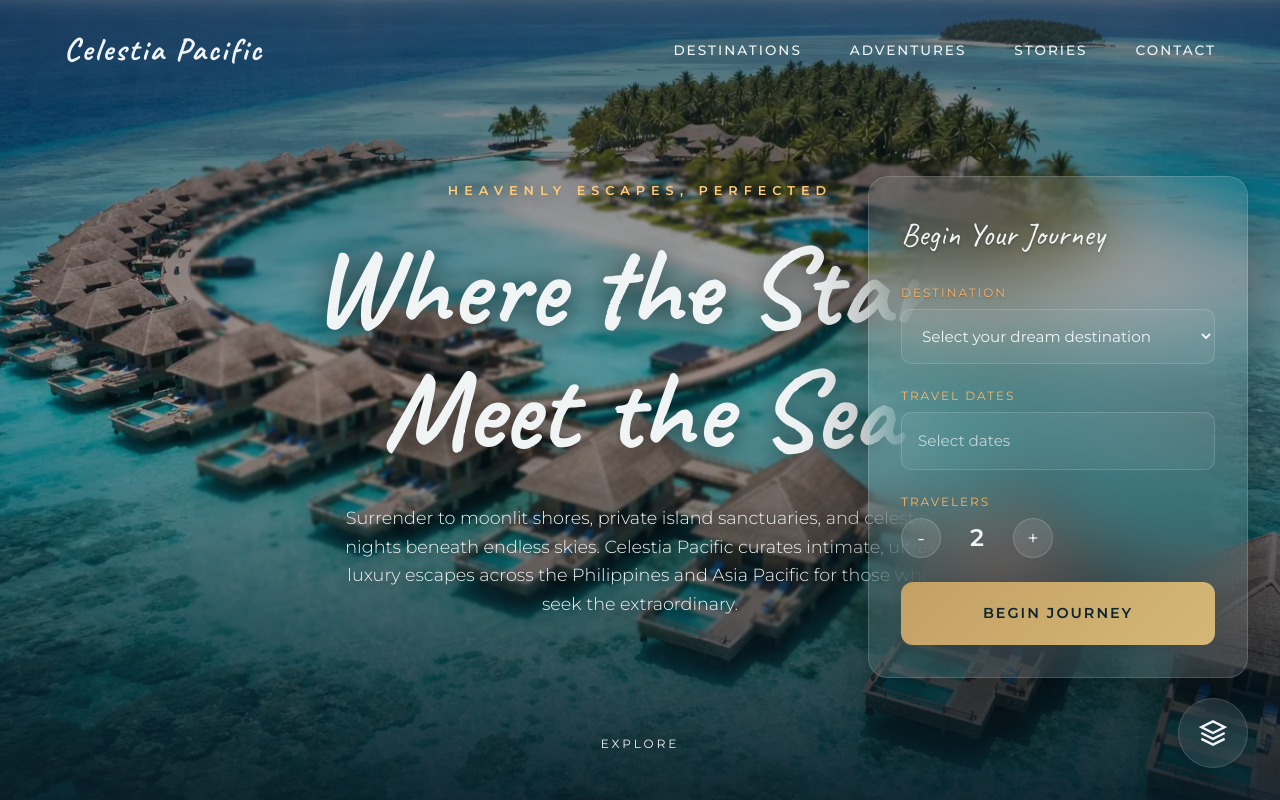
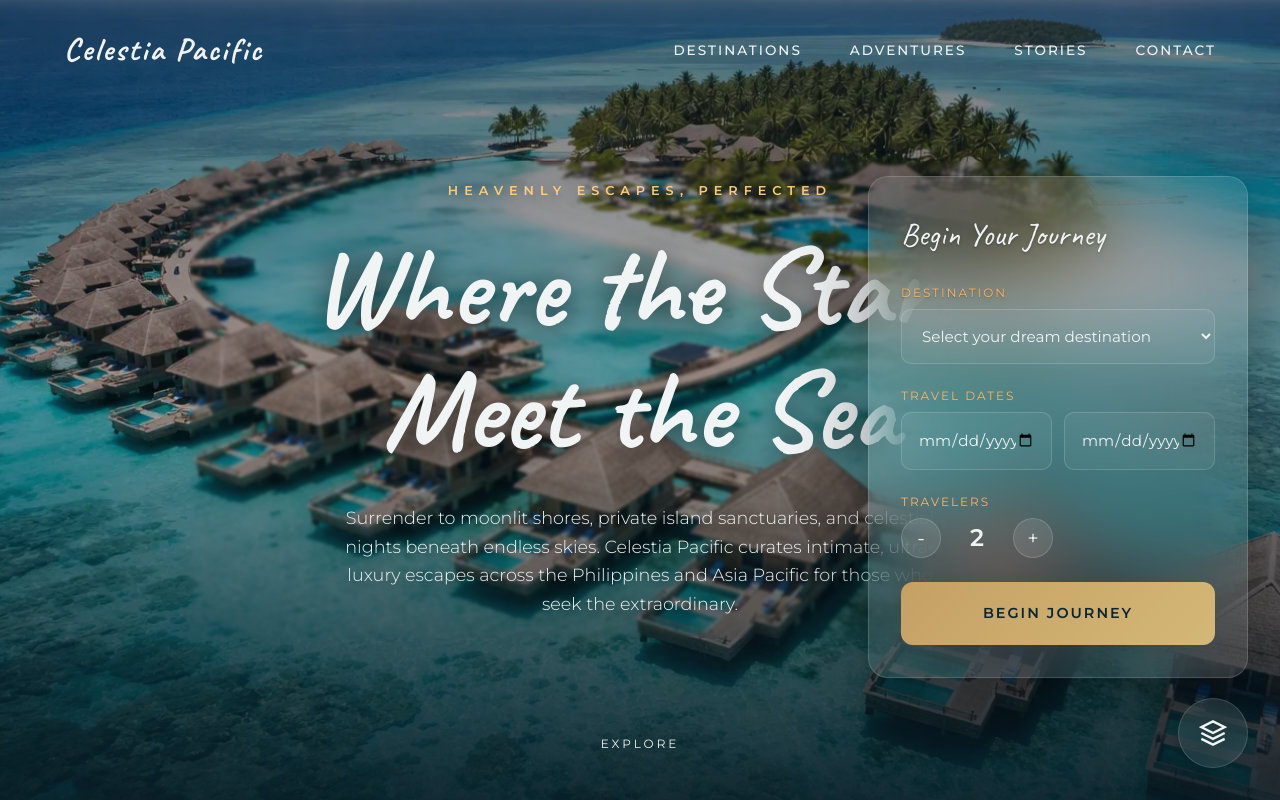
Before and after one commit to bryan667/next-vacation-site, a Next.js app: page / in a window 1280 px wide. Both pictures are taken after a click on the button 1213 px from the left and 733 px from the top of the page. Shown: the top 800 px of the page. Built offline with nearby package versions, Linux system fonts and the light colour scheme.

Commit message:
chore:loading improvements

```diff
--- a/app/components/BookingWidget.tsx
+++ b/app/components/BookingWidget.tsx
@@ -5,6 +5,8 @@ import { useState } from 'react';
 export function BookingWidget() {
   const [bookingOpen, setBookingOpen] = useState(false);
   const [travelers, setTravelers] = useState(2);
+  const [fromDate, setFromDate] = useState('');
+  const [toDate, setToDate] = useState('');
 
   const updateTravelers = (delta: number) => {
     setTravelers((prev) => Math.max(1, Math.min(12, prev + delta)));
@@ -51,21 +53,41 @@ export function BookingWidget() {
         </div>
 
         <div className="mb-6">
-          <label
-            htmlFor="travel-dates"
-            className="mb-2 block text-xs uppercase tracking-[2px] text-sand-gold"
-          >
+          <label className="mb-2 block text-xs uppercase tracking-[2px] text-sand-gold">
             Travel Dates
           </label>
-          <input
-            id="travel-dates"
-            type="text"
-            placeholder="Select dates"
-            className="w-full rounded-[10px] border border-[rgba(255,255,255,0.15)] bg-[rgba(255,255,255,0.05)] px-4 py-4 text-[0.95rem] outline-none transition-colors placeholder:text-paper-white/70 focus:border-sand-gold"
-            onFocus={(event) => {
-              event.currentTarget.type = 'date';
-            }}
-          />
+          <div className="grid grid-cols-2 gap-3 max-sm:grid-cols-1">
+            <input
+              id="travel-from"
+              type="date"
+              aria-label="Travel from date"
+              value={fromDate}
+              max={toDate || undefined}
+              className="w-full rounded-[10px] border border-[rgba(255,255,255,0.15)] bg-[rgba(255,255,255,0.05)] px-4 py-4 text-[0.95rem] outline-none transition-colors focus:border-sand-gold"
+              onChange={(event) => {
+                const nextFrom = event.currentTarget.value;
+                setFromDate(nextFrom);
+                if (toDate && nextFrom > toDate) {
+                  setToDate(nextFrom);
+                }
+              }}
+            />
+            <input
+              id="travel-to"
+              type="date"
+              aria-label="Travel to date"
+              value={toDate}
+              min={fromDate || undefined}
+              className="w-full rounded-[10px] border border-[rgba(255,255,255,0.15)] bg-[rgba(255,255,255,0.05)] px-4 py-4 text-[0.95rem] outline-none transition-colors focus:border-sand-gold"
+              onChange={(event) => {
+                const nextTo = event.currentTarget.value;
+                setToDate(nextTo);
+                if (fromDate && nextTo < fromDate) {
+                  setFromDate(nextTo);
+                }
+              }}
+            />
+          </div>
         </div>
 
         <div className="mb-6">
--- a/app/components/DestinationsGrid.tsx
+++ b/app/components/DestinationsGrid.tsx
@@ -15,8 +15,8 @@ export function DestinationsGrid({ cards }: DestinationsGridProps) {
       id="destinations-grid"
     >
       <div className="mb-20 text-center">
-        <span className="mb-4 block text-xs uppercase tracking-[4px] text-sand-gold">
-          Curated Collection
+        <span className="mb-4 block text-sm uppercase tracking-[4px] text-sand-gold">
+          Featured Escapes
         </span>
         <h2 className="text-[clamp(2.5rem,5vw,4rem)] [font-family:var(--font-caveat)]">
           Signature Expeditions
@@ -36,7 +36,7 @@ export function DestinationsGrid({ cards }: DestinationsGridProps) {
               className="object-cover transition-transform duration-700 ease-[cubic-bezier(.16,1,.3,1)] group-hover:scale-110"
             />
             <div className="absolute inset-0 flex flex-col justify-end bg-linear-to-t from-[rgba(11,37,50,0.9)] to-transparent p-8 transition-all duration-300 group-hover:from-[rgba(30,63,32,0.95)] group-hover:to-[rgba(30,63,32,0.3)]">
-              <span className="mb-2 text-[0.7rem] uppercase tracking-[3px] text-sand-gold">
+              <span className="mb-2 text-[0.9rem] uppercase tracking-[3px] text-sand-gold">
                 {card.label}
               </span>
               <h3 className="mb-2 text-[2.2rem] [font-family:var(--font-caveat)]">
--- a/app/components/JournalSection.tsx
+++ b/app/components/JournalSection.tsx
@@ -17,7 +17,7 @@ export function JournalSection({ entries }: JournalSectionProps) {
       id="stories"
     >
       <div className="mb-20 text-center">
-        <span className="mb-4 block text-xs uppercase tracking-[4px] text-sand-gold">
+        <span className="mb-4 block text-sm uppercase tracking-[4px] text-sand-gold">
           Islands & Horizons
         </span>
         <h2 className="text-[clamp(2.5rem,5vw,4rem)] [font-family:var(--font-caveat)]">
--- a/app/components/ParallaxStorySection.tsx
+++ b/app/components/ParallaxStorySection.tsx
@@ -29,15 +29,17 @@ export function ParallaxStorySection({
         src={image}
         alt=""
         fill
-        priority
+        loading="lazy"
+        decoding="async"
         sizes="100vw"
-        className="scale-110 object-cover"
+        quality={100}
+        className="scale-100 object-cover"
       />
       <div className="absolute inset-0 bg-linear-[135deg,rgba(11,37,50,0.7)_0%,rgba(11,37,50,0.3)_50%,rgba(30,63,32,0.5)_100%]" />
       <div
-        className={`${revealClass} backdrop-blur-[2px] relative z-10 max-w-[650px] p-24 max-lg:p-12 max-md:max-w-full ${align === 'right' ? 'ml-auto' : ''}`.trim()}
+        className={`${revealClass} relative z-10 max-w-[650px] p-24 max-lg:p-12 max-md:max-w-full ${align === 'right' ? 'ml-auto' : ''}`.trim()}
       >
-        <span className="mb-4 block text-xs uppercase tracking-[4px] text-[1rem] font-bold text-sand-gold">
+        <span className="mb-4 block uppercase tracking-[4px] text-[1rem] font-bold text-sand-gold">
           {label}
         </span>
         <h2 className="mb-6 text-[clamp(2.5rem,5vw,4rem)] leading-[1.2] [font-family:var(--font-caveat)]">
```
Also changed, not shown: public/vacation/siargao-cloud-9-resort.webp.
